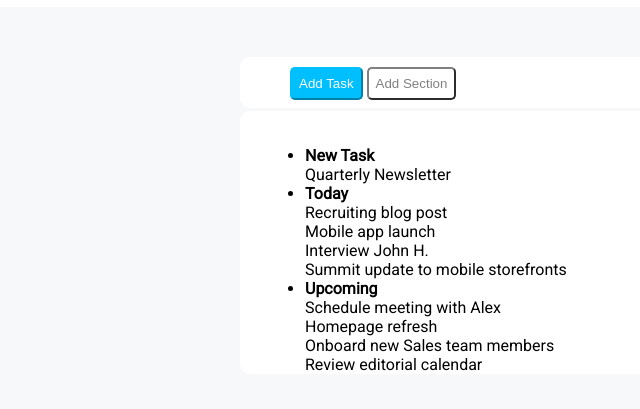
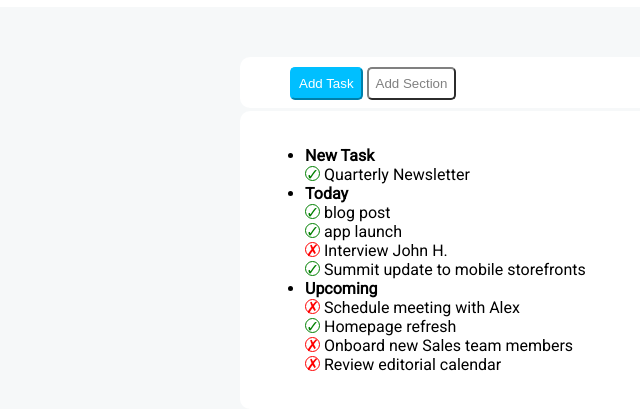
Before and after one commit to MatteD04/html-css-toboolist, a plain HTML site: page index.html in a window 1280 px wide. Shown: the part 67-476 px from the top of the page, without its empty margins (0-640 px from the left). Drawn offline with Linux system fonts and the light colour scheme.

Commit message:
feat: add check and cross

```diff
--- a/index.html
+++ b/index.html
@@ -23,19 +23,19 @@
         <div class="container list">
             <ul>
                 <li><strong>New Task</strong> <br>
-                    Quarterly Newsletter
+                   <div class="circle check">&check;</div> Quarterly Newsletter
                 </li>
                 <li><strong>Today</strong> <br>
-                    Recruiting blog post <br>
-                    Mobile app launch <br>
-                    Interview John H. <br>
-                    Summit update to mobile storefronts
+                   <div class="circle check">&check;</div> blog post <br>
+                   <div class="circle check">&check;</div> app launch <br>
+                   <div class="circle cross">&cross;</div> Interview John H. <br>
+                   <div class="circle check">&check;</div> Summit update to mobile storefronts
                 </li>
                 <li><strong>Upcoming</strong> <br>
-                    Schedule meeting with Alex <br>
-                    Homepage refresh <br>
-                    Onboard new Sales team members <br>
-                    Review editorial calendar
+                   <div class="circle cross">&cross;</div> Schedule meeting with Alex <br>
+                   <div class="circle check">&check;</div> Homepage refresh <br>
+                   <div class="circle cross">&cross;</div> Onboard new Sales team members <br>
+                   <div class="circle cross">&cross;</div> Review editorial calendar
                 </li>
             </ul>
         </div>
--- a/style.css
+++ b/style.css
@@ -36,7 +36,7 @@ header{
 
 .list{
     margin-top: 3px;
-    padding: 35px 0px 0px 65px;
+    padding: 35px 0px 35px 65px;
 }
 
 /*bottoni*/
@@ -59,3 +59,22 @@ header{
 }
 
 /*lista*/
+.circle{
+    display: inline-block;
+    border:1px solid black;
+    height: 15px;
+    width: 15px;
+    border-radius: 100%;
+    text-align: center;
+    line-height: 15px;
+}
+
+.check{
+    color: green;
+    border-color: green;
+}
+
+.cross{
+    color: red;
+    border-color: red;
+}
```
